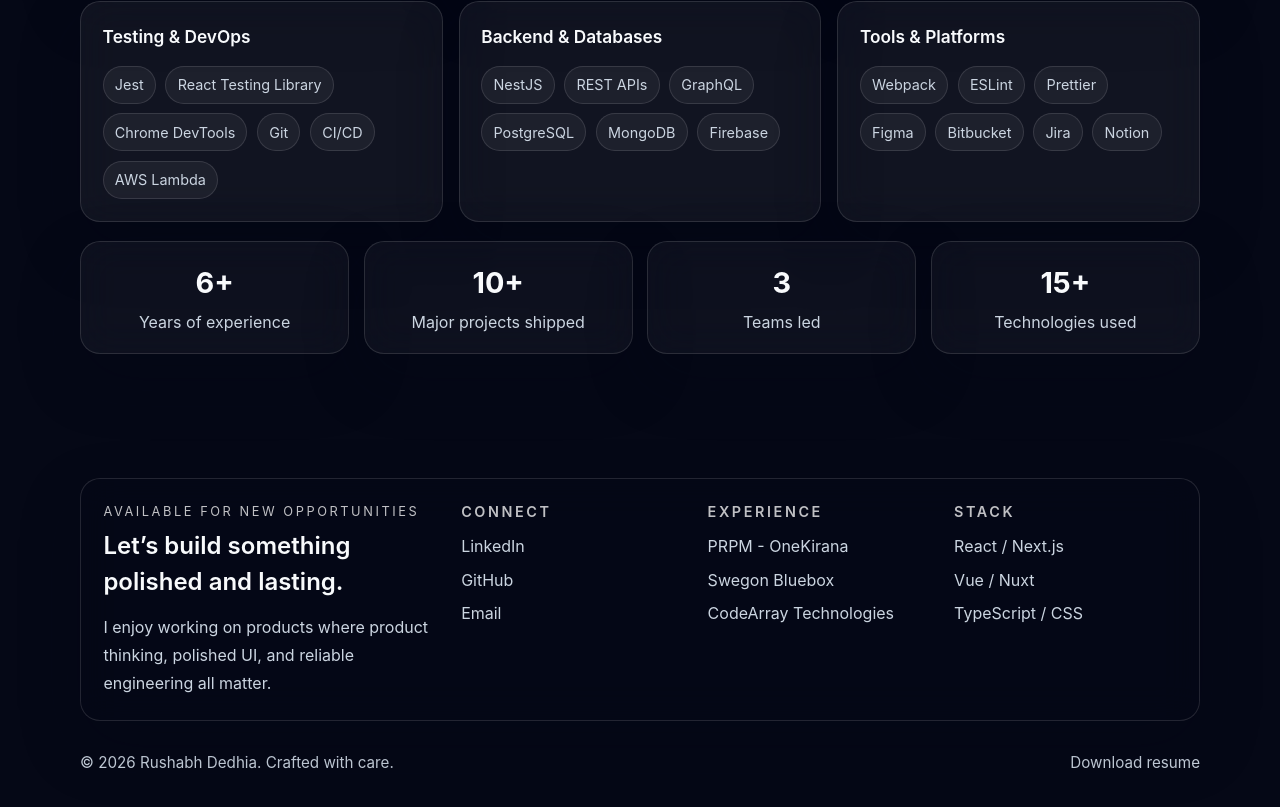
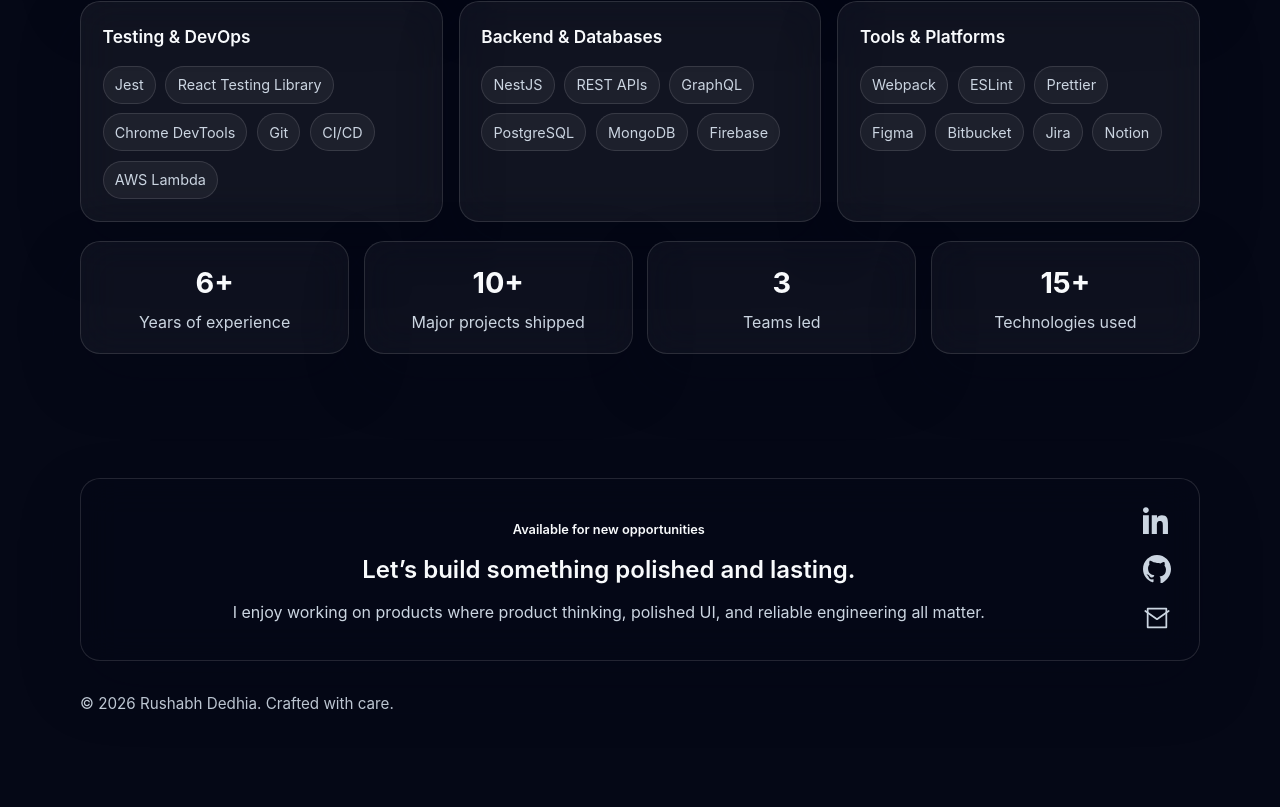
Before and after one commit to rushabhd97-ok/profile, a Vue app: page / in a window 1280 px wide. Shown: the part 4413-5220 px from the top of the page. After the commit the page ends 5160 px from the top, so only its background shows below. Built offline with nearby package versions, Linux system fonts and the light colour scheme.

Commit message:
Update the footer note

```diff
--- a/src/components/FooterNote.vue
+++ b/src/components/FooterNote.vue
@@ -10,44 +10,44 @@
     <div class="container footer__inner">
       <div class="footer__panel card">
             <div class="footer__intro">
-          <p class="footer__eyebrow">Available for new opportunities</p>
+              <h4>Available for new opportunities</h4>
               <h3>Let’s build something polished and lasting.</h3>
               <p>
                 I enjoy working on products where product thinking, polished UI, and reliable engineering all matter.
               </p>
             </div>
 
-        <div>
-          <h4>Connect</h4>
-          <ul>
-            <li><a href="https://linkedin.com/in/rushabh-dedhia-ab108314b/" target="_blank" rel="noopener noreferrer">LinkedIn</a></li>
-            <li><a href="https://github.com" target="_blank" rel="noopener noreferrer">GitHub</a></li>
-            <li><a href="mailto:rushabh.lucifer@gmail.com">Email</a></li>
-          </ul>
-        </div>
-
-        <div>
-          <h4>Experience</h4>
-          <ul>
-            <li>PRPM - OneKirana</li>
-            <li>Swegon Bluebox</li>
-            <li>CodeArray Technologies</li>
-          </ul>
-        </div>
-
-        <div>
-          <h4>Stack</h4>
-          <ul>
-            <li>React / Next.js</li>
-            <li>Vue / Nuxt</li>
-            <li>TypeScript / CSS</li>
+            <div class="footer__connect">
+              <h4 class="sr-only">Connect</h4>
+              <ul class="social-icons">
+                <li>
+                  <a href="https://linkedin.com/in/rushabh-dedhia-ab108314b/" target="_blank" rel="noopener noreferrer" aria-label="LinkedIn" title="LinkedIn" class="icon-link">
+                    <svg viewBox="0 0 24 24" width="28" height="28" fill="currentColor" aria-hidden="true">
+                      <path d="M4.98 3.5C4.98 4.88 3.88 6 2.5 6S0 4.88 0 3.5 1.12 1 2.5 1 4.98 2.12 4.98 3.5zM0 8h5v16H0V8zm7.5 0H12v2.2h.1c.6-1.1 2-2.2 4.1-2.2 4.4 0 5.2 2.9 5.2 6.6V24H17v-7.2c0-1.7 0-3.9-2.4-3.9-2.4 0-2.7 1.8-2.7 3.8V24H7.5V8z" />
+                    </svg>
+                  </a>
+                </li>
+                <li>
+                  <a href="https://github.com" target="_blank" rel="noopener noreferrer" aria-label="GitHub" title="GitHub" class="icon-link">
+                    <svg viewBox="0 0 24 24" width="28" height="28" fill="currentColor" aria-hidden="true">
+                      <path d="M12 0C5.37 0 0 5.37 0 12c0 5.3 3.44 9.8 8.21 11.39.6.11.82-.26.82-.58v-2.02c-3.34.73-4.04-1.61-4.04-1.61-.55-1.38-1.34-1.75-1.34-1.75-1.09-.75.08-.74.08-.74 1.2.09 1.83 1.24 1.83 1.24 1.07 1.83 2.8 1.3 3.48.99.11-.78.42-1.3.76-1.6-2.66-.3-5.46-1.33-5.46-5.93 0-1.31.47-2.38 1.24-3.22-.12-.3-.54-1.52.12-3.17 0 0 1-.32 3.3 1.23A11.5 11.5 0 0112 6.84c1.02.005 2.05.14 3.01.41 2.3-1.55 3.3-1.23 3.3-1.23.66 1.65.24 2.87.12 3.17.77.84 1.24 1.9 1.24 3.22 0 4.61-2.8 5.62-5.47 5.92.43.37.81 1.1.81 2.22v3.29c0 .32.22.7.83.58C20.56 21.8 24 17.3 24 12 24 5.37 18.63 0 12 0z" />
+                    </svg>
+                  </a>
+                </li>
+                <li>
+                  <a href="mailto:rushabh.lucifer@gmail.com" aria-label="Email" title="Email" class="icon-link">
+                    <svg viewBox="0 0 24 24" width="28" height="28" fill="none" stroke="currentColor" stroke-width="1.5" stroke-linecap="round" stroke-linejoin="round" aria-hidden="true">
+                      <path d="M4 4h16v16H4z" fill="none" />
+                      <path d="M22 6l-10 7L2 6" />
+                    </svg>
+                  </a>
+                </li>
               </ul>
             </div>
       </div>
 
       <div class="footer__meta">
         <p>© 2026 Rushabh Dedhia. Crafted with care.</p>
-        <a href="/resume.pdf">Download resume</a>
       </div>
     </div>
   </footer>
@@ -75,26 +75,9 @@
   font-size: 1.5rem;
 }
 
-.footer__intro p {
-  margin: 0;
-  max-width: 34rem;
-  line-height: 1.75;
-}
-
-.footer__eyebrow {
-  margin: 0;
-  color: rgba(255, 255, 255, 0.75);
+.footer__intro h4 {
+  margin: 0.3rem 0 0.8rem;
   font-size: 0.8rem;
-  letter-spacing: 0.2em;
-  text-transform: uppercase;
-}
-
-.footer__panel h4 {
-  margin: 0 0 0.7rem;
-  font-size: 0.9rem;
-  letter-spacing: 0.18em;
-  text-transform: uppercase;
-  color: rgba(255, 255, 255, 0.75);
 }
 
 .footer__panel ul {
@@ -121,13 +104,61 @@
   font-size: 0.95rem;
 }
 
+/* New styles for centered intro and social icons */
+.footer__intro {
+  text-align: center;
+}
+
+.footer__connect {
+  display: flex;
+  align-items: center;
+  justify-content: center;
+}
+
+.social-icons {
+  list-style: none;
+  display: flex;
+  gap: 0.8rem;
+  padding: 0;
+  margin: 0;
+}
+
+.icon-link {
+  display: inline-flex;
+  align-items: center;
+  justify-content: center;
+  width: 2.4rem;
+  height: 2.4rem;
+  color: var(--text-soft);
+  border-radius: 0.5rem;
+  transition: color 150ms ease, background 150ms ease;
+}
+
+.icon-link:hover {
+  color: var(--text);
+  background: rgba(255, 255, 255, 0.03);
+}
+
+.sr-only {
+  position: absolute !important;
+  width: 1px !important;
+  height: 1px !important;
+  padding: 0 !important;
+  margin: -1px !important;
+  overflow: hidden !important;
+  clip: rect(0, 0, 0, 0) !important;
+  white-space: nowrap !important;
+  border: 0 !important;
+}
+
 .footer__meta a {
   color: var(--text-soft);
 }
 
 @media (min-width: 900px) {
   .footer__panel {
-    grid-template-columns: 1.2fr 0.8fr 0.8fr 0.8fr;
+    grid-template-columns: 1fr auto;
+    align-items: center;
   }
 
   .footer__meta {
```
Also changed, not shown: 1 other file (tests, documents, lock files or other folders). Lines whose indentation alone changed are shown as unchanged.
